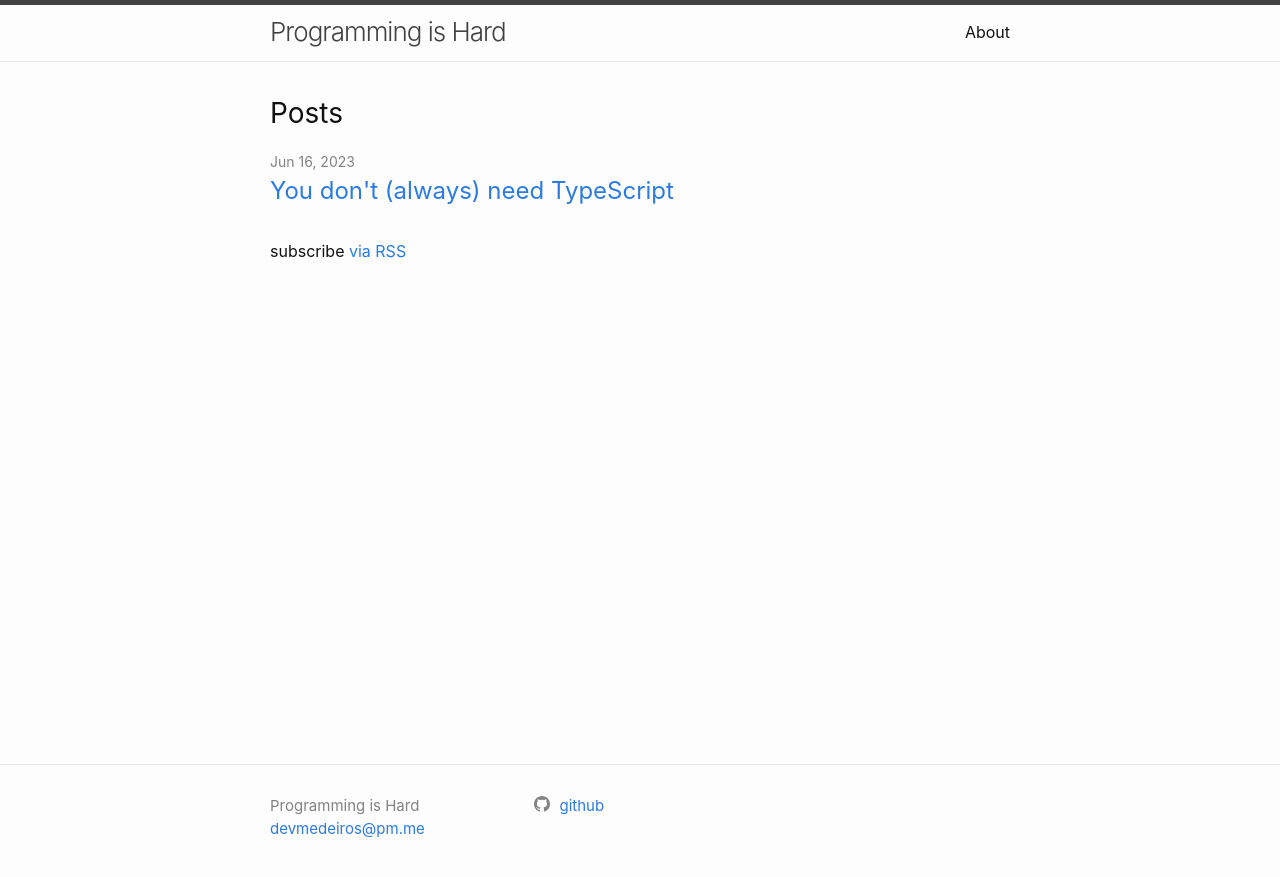
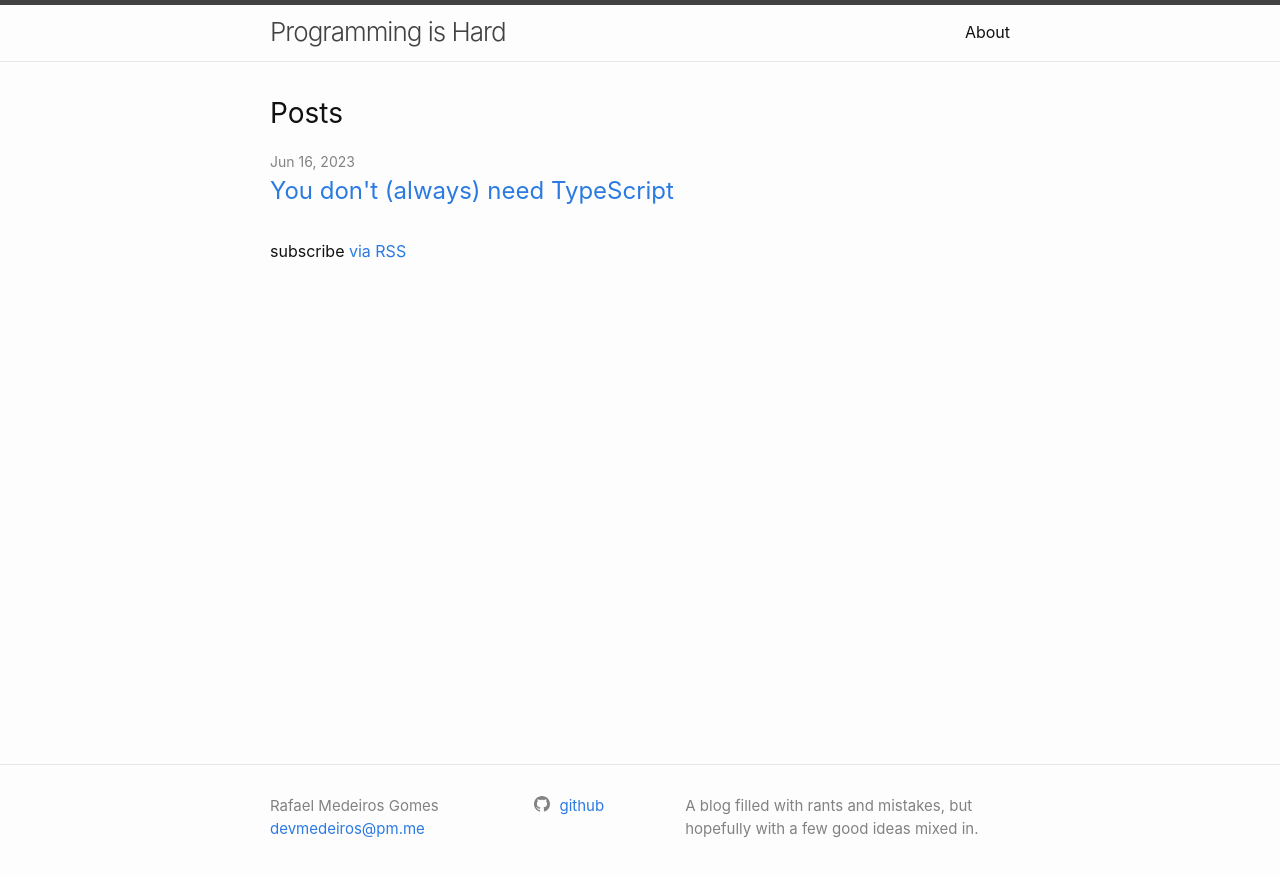
Before and after one commit to RafaelMedeirosGomes/rafaelmedeirosgomes.github.io, a Jekyll site: the page built from index.markdown, in a window 1280 px wide. Shown: the top 877 px of the page. Built offline with Jekyll 4.4.1, drawn with Linux system fonts in a browser that asks for light colours.

Commit message:
adds site description to config

```diff
--- a/_config.yml
+++ b/_config.yml
@@ -21,7 +21,11 @@
 domain: rafaelmedeirosgomes.github.io
 url: "https://rafaelmedeirosgomes.github.io/" # the base hostname & protocol for your site, e.g. http://example.com
 baseurl: "" # the subpath of your site, e.g. /blog
+
 title: Programming is Hard
+description: A blog filled with rants and mistakes, but hopefully with a few good ideas mixed in.
+author: Rafael Medeiros Gomes
+
 email: devmedeiros@pm.me
 github_username:  RafaelMedeirosGomes
 
```
